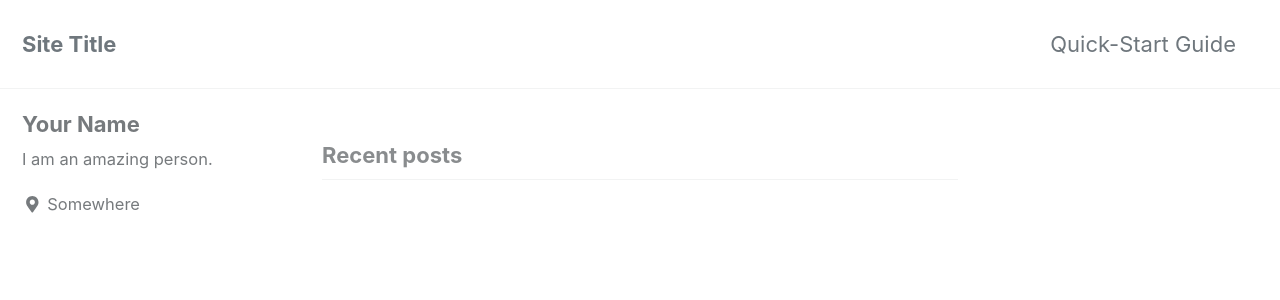
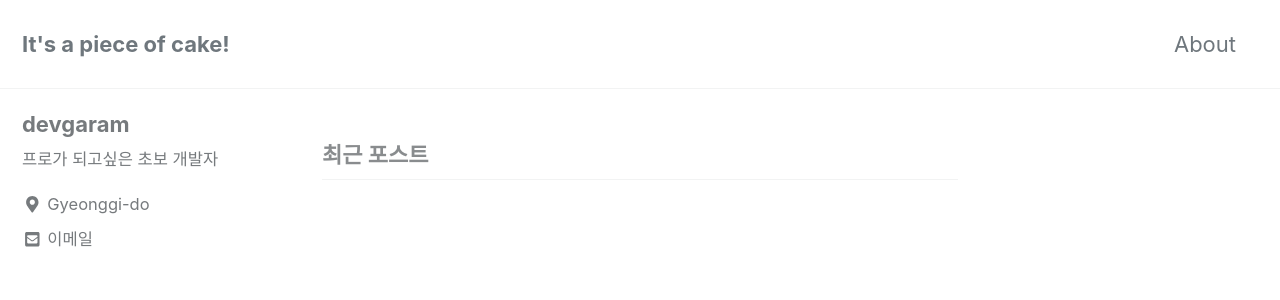
Before and after one commit to devgaram/prev-devgaram.github.io, a Jekyll site: the page built from index.html, in a window 1280 px wide and 900 px high. Shown: the top 300 px of the window. Built offline with Jekyll 4.4.1, drawn with Linux system fonts in a browser that asks for light colours; cached includes are drawn as plain includes; nearby versions of some CDN libraries; the list of posts is cut into pages by our own code; some of the changed text lies outside the part shown.

Commit message:
커스텀 및 네비게이션 설정

```diff
--- a/_config.yml
+++ b/_config.yml
@@ -15,15 +15,15 @@
 minimal_mistakes_skin    : "default" # "air", "aqua", "contrast", "dark", "dirt", "neon", "mint", "plum", "sunrise"
 
 # Site Settings
-locale                   : "en-US"
-title                    : "Site Title"
+locale                   : "ko"
+title                    : "It's a piece of cake!"
 title_separator          : "-"
-name                     : "Your Name"
-description              : "An amazing website."
-url                      : # the base hostname & protocol for your site e.g. "https://mmistakes.github.io"
+name                     : "devgaram"
+description              : "프로가 되고싶은 초보개발자의 블로그입니다."
+url                      : "https://devgaram.github.io" # the base hostname & protocol for your site e.g. "https://mmistakes.github.io"
 baseurl                  : # the subpath of your site, e.g. "/blog"
-repository               : # GitHub username/repo-name e.g. "mmistakes/minimal-mistakes"
-teaser                   : # path of fallback teaser image, e.g. "/assets/images/500x300.png"
+repository               : "devgaram/devgaram.github.io" # GitHub username/repo-name e.g. "mmistakes/minimal-mistakes"
+teaser                   : true # path of fallback teaser image, e.g. "/assets/images/500x300.png"
 # breadcrumbs            : false # true, false (default)
 words_per_minute         : 200
 comments:
@@ -103,11 +103,11 @@ analytics:
 
 # Site Author
 author:
-  name             : "Your Name"
+  name             : "devgaram"
   avatar           : # path of avatar image, e.g. "/assets/images/bio-photo.jpg"
-  bio              : "I am an amazing person."
-  location         : "Somewhere"
-  email            :
+  bio              : "프로가 되고싶은 초보 개발자"
+  location         : "Gyeonggi-do"
+  email            : "joingaram@gmail.com"
   links:
     - label: "Email"
       icon: "fas fa-fw fa-envelope-square"
```
Also changed, not shown: _data/navigation.yml (+2 -10 lines), _layouts/about.html (added, +7 -0 lines), pages/about.html (added, +7 -0 lines), 3 other files.
